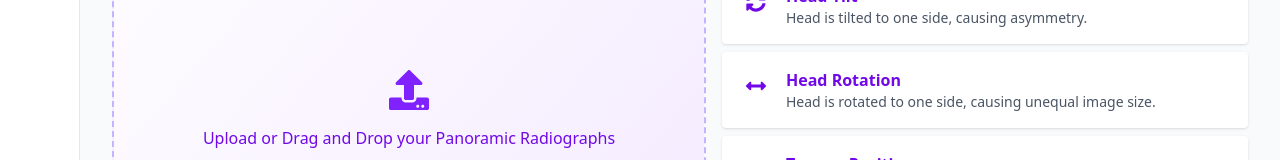
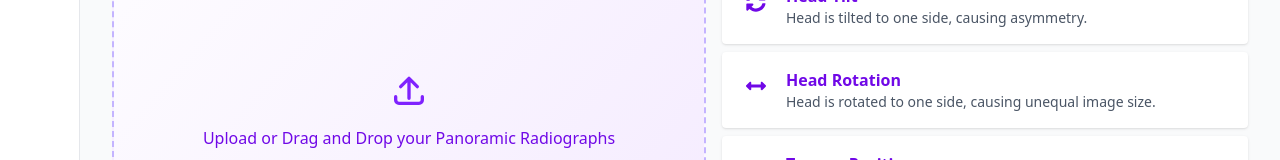
Before and after one commit to NeoSockCheng/posicheck, a React (Vite) app: page / in a window 1280 px wide. Both pictures are taken after a click on the button 39 px from the left and 203 px from the top of the page. Shown: the part 364-524 px from the top of the page. Built offline with nearby package versions, Linux system fonts and the light colour scheme.

Commit message:
Use template from tutorial and add upload image function in ui

```diff
--- a/electron-builder.json
+++ b/electron-builder.json
@@ -2,6 +2,10 @@
     "appId": "com.neo.posicheck",
     "files": ["dist-electron", "dist-react"],
     "icon": "./icon_posicheck.png",
+    "extraResources": [
+        "dist-electron/preload.cjs",
+        "src/ui/assets/**"
+    ],
     "mac": {
         "target": "dmg"
     },
--- a/index.html
+++ b/index.html
@@ -4,7 +4,11 @@
     <meta charset="UTF-8" />
     <link rel="icon" type="image/svg+xml" href="/vite.svg" />
     <meta name="viewport" content="width=device-width, initial-scale=1.0" />
-    <title>Vite + React + TS</title>
+    <title>PosiCheck</title>
+    <!-- <meta
+      http-equiv="Content-Security-Policy"
+      content="default-src 'self'; style-src 'self' 'unsafe-inline'; script-src 'self';"
+    /> -->
   </head>
   <body>
     <div id="root"></div>
--- a/package.json
+++ b/package.json
@@ -6,7 +6,7 @@
   "main": "dist-electron/main.js",
   "author": "Neo",
   "license": "MIT",
-  "description": "A simple Electron app with React and TypeScript",
+  "description": "A positioning error detection app build with Electron.",
   "scripts": {
     "dev": "npm-run-all --parallel dev:react dev:electron",
     "dev:react": "vite",
--- a/src/electron/main.ts
+++ b/src/electron/main.ts
@@ -1,14 +1,20 @@
-import { app, BrowserWindow } from 'electron';
+import { app, BrowserWindow, Menu } from 'electron';
 import path from 'path';
 import { isDev } from './util.js';
+import { getPreloadPath, getUIPath } from './pathResolver.js';
 
-type test = string;
+Menu.setApplicationMenu(null);
 
 app.on('ready', () => {
-    const mainWindow = new BrowserWindow({});
+    const mainWindow = new BrowserWindow({
+        webPreferences: {
+            preload: getPreloadPath(),
+        },
+        // frame: false,
+    });
     if (isDev()) {
         mainWindow.loadURL('http://localhost:5123');
     } else {
-        mainWindow.loadFile(path.join(app.getAppPath(), '/dist-react/index.html'));
+        mainWindow.loadFile(getUIPath());
     }
 });
--- /dev/null
+++ b/src/electron/pathResolver.ts
@@ -0,0 +1,19 @@
+import path from 'path';
+import { app } from 'electron';
+import { isDev } from './util.js';
+
+export function getPreloadPath() {
+    return path.join(
+        app.getAppPath(),
+        isDev() ? '.' : '..',
+        'dist-electron/preload.cjs'
+    );
+}
+
+export function getUIPath() {
+    return path.join(app.getAppPath(), '/dist-react/index.html');
+}
+
+export function getAssetsPath() {
+    return path.join(app.getAppPath(), isDev() ? '.' : '..', '/src/ui/assets');
+}
--- a/src/electron/tsconfig.json
+++ b/src/electron/tsconfig.json
@@ -9,5 +9,6 @@
         "outDir": "../../dist-electron",
         // ignore errors from dependencies
         "skipLibCheck": true,
+        "types": ["../types/globalType"],
     }
 }
--- a/src/electron/util.ts
+++ b/src/electron/util.ts
@@ -1,3 +1,45 @@
+import { ipcMain, WebContents, WebFrameMain } from "electron";
+import { pathToFileURL } from 'url';
+import { getUIPath } from "./pathResolver.js";
+
 export function isDev(): boolean {
     return process.env.NODE_ENV === 'development';
 }
+
+export function ipcMainHandle<Key extends keyof EventPayloadMapping>(
+    key: Key,
+    handler: () => EventPayloadMapping[Key]
+) {
+    ipcMain.handle(key, (event) => {
+        validateEventFrame(event.senderFrame!);
+        return handler()
+    });
+}
+
+export function ipcMainOn<Key extends keyof EventPayloadMapping>(
+    key: Key,
+    handler: (payload: EventPayloadMapping[Key]) => void
+) {
+    ipcMain.on(key, (event, payload) => {
+        validateEventFrame(event.senderFrame!);
+        return handler(payload)
+    });
+}
+
+export function ipcWebContentsSend<Key extends keyof EventPayloadMapping>(
+    key: Key,
+    webContents: WebContents,
+    payload: EventPayloadMapping[Key]
+) {
+    webContents.send(key, payload);
+}
+
+export function validateEventFrame(frame: WebFrameMain) {
+    console.log('Validating event frame:', frame.url);
+    if (isDev() && new URL(frame.url).host === 'localhost:5123') {
+        return;
+    }
+    if (frame.url !== pathToFileURL(getUIPath()).toString()) {
+        throw new Error('Malicious event');
+    }
+}
--- /dev/null
+++ b/src/types/globalType.d.ts
@@ -0,0 +1,11 @@
+type EventPayloadMapping = {
+    uploadFile: { name: string; data: string };
+}
+
+type UnsubscribeFunction = () => void;
+
+interface Window {
+    electron: {
+        sendFile: (file: { name: string; data: string }) => void;
+    };
+}
--- a/src/ui/components/UploadBox.tsx
+++ b/src/ui/components/UploadBox.tsx
@@ -1,13 +1,114 @@
-import { FaUpload } from 'react-icons/fa';
+import React, { useRef, useState } from 'react';
 
 export default function UploadBox() {
+  const inputRef = useRef<HTMLInputElement>(null);
+  const [preview, setPreview] = useState<string | null>(null);
+  const [fileName, setFileName] = useState<string | null>(null);
+
+  const handleFileChange = (e: React.ChangeEvent<HTMLInputElement>) => {
+    const file = e.target.files?.[0];
+    if (!file) return;
+    setFileName(file.name);
+    if (file.type.startsWith('image/')) {
+      const reader = new FileReader();
+      reader.onload = () => {
+        setPreview(reader.result as string);
+        window.electron.sendFile({
+          name: file.name,
+          data: reader.result as string,
+        });
+      };
+      reader.readAsDataURL(file);
+    } else {
+      setPreview(null);
+      window.electron.sendFile({
+        name: file.name,
+        data: '',
+      });
+    }
+  };
+
+  const handleBoxClick = () => {
+    inputRef.current?.click();
+  };
+
+  const handleDrop = (e: React.DragEvent<HTMLDivElement>) => {
+    e.preventDefault();
+    const file = e.dataTransfer.files[0];
+    if (!file) return;
+    setFileName(file.name);
+    if (file.type.startsWith('image/')) {
+      const reader = new FileReader();
+      reader.onload = () => {
+        setPreview(reader.result as string);
+        window.electron.sendFile({
+          name: file.name,
+          data: reader.result as string,
+        });
+      };
+      reader.readAsDataURL(file);
+    } else {
+      setPreview(null);
+      window.electron.sendFile({
+        name: file.name,
+        data: '',
+      });
+    }
+  };
+
+  const handleDragOver = (e: React.DragEvent<HTMLDivElement>) => {
+    e.preventDefault();
+  };
+
   return (
-    <div className="flex-1 flex flex-col justify-center items-center border-2 border-dashed border-violet-300 rounded-lg bg-gradient-to-br from-white to-purple-100 p-4 sm:p-6 md:p-8 w-full">
-      <FaUpload size={40} className="text-violet-600 mb-4" />
-      <p className="text-violet-700 text-center text-sm sm:text-base">
-        Upload or Drag and Drop your Panoramic Radiographs
-      </p>
-      <p className="text-xs text-slate-500 mt-2">Max File Size: 20MB | Supported: .jpeg, .pdf</p>
+    <div
+      className="flex-1 flex flex-col justify-center items-center border-2 border-dashed border-violet-300 rounded-lg bg-gradient-to-br from-white to-purple-100 p-4 sm:p-6 md:p-8 w-full cursor-pointer"
+      onClick={handleBoxClick}
+      onDrop={handleDrop}
+      onDragOver={handleDragOver}
+    >
+      <input
+        ref={inputRef}
+        type="file"
+        accept=".jpeg,.jpg,.png,.pdf"
+        className="mt-4 hidden"
+        onChange={handleFileChange}
+      />
+      {!preview ? (
+        <>
+          <svg
+            width="40"
+            height="40"
+            fill="none"
+            viewBox="0 0 24 24"
+            stroke="currentColor"
+            className="text-violet-600 mb-4"
+          >
+            <path
+              strokeLinecap="round"
+              strokeLinejoin="round"
+              strokeWidth={2}
+              d="M4 16v2a2 2 0 002 2h12a2 2 0 002-2v-2M7 10l5-5m0 0l5 5m-5-5v12"
+            />
+          </svg>
+          <p className="text-violet-700 text-center text-sm sm:text-base">
+            Upload or Drag and Drop your Panoramic Radiographs
+          </p>
+          <p className="text-xs text-slate-500 mt-2">
+            Max File Size: 20MB | Supported: .jpeg, .pdf
+          </p>
+        </>
+      ) : (
+        <div className="flex flex-col items-center w-full">
+          <img
+            src={preview}
+            alt="Preview"
+            className="max-h-48 rounded shadow mb-2"
+            style={{ objectFit: 'contain', maxWidth: '100%' }}
+          />
+          <div className="text-slate-700 text-sm mt-2">{fileName}</div>
+        </div>
+      )}
     </div>
   );
 }
--- a/tsconfig.app.json
+++ b/tsconfig.app.json
@@ -23,6 +23,6 @@
     "noFallthroughCasesInSwitch": true,
     "noUncheckedSideEffectImports": true
   },
-  "include": ["src", "tailwind.config.js"],
+  "include": ["src", "src/ui/tailwind.config.js"],
   "exclude": ["src/electron"]
 }
```
Also changed, not shown: src/electron/preload.cts (added), src/ui/tailwind.config.js (renamed from tailwind.config.js).
